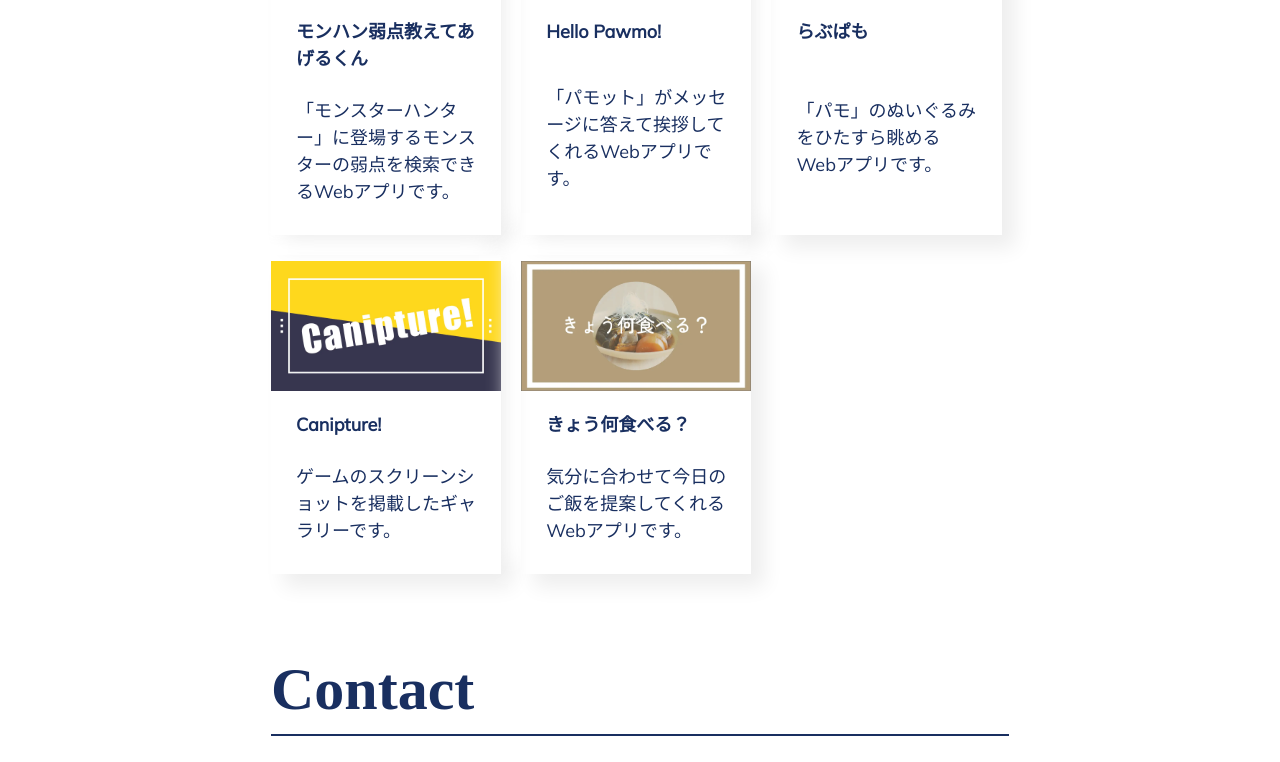
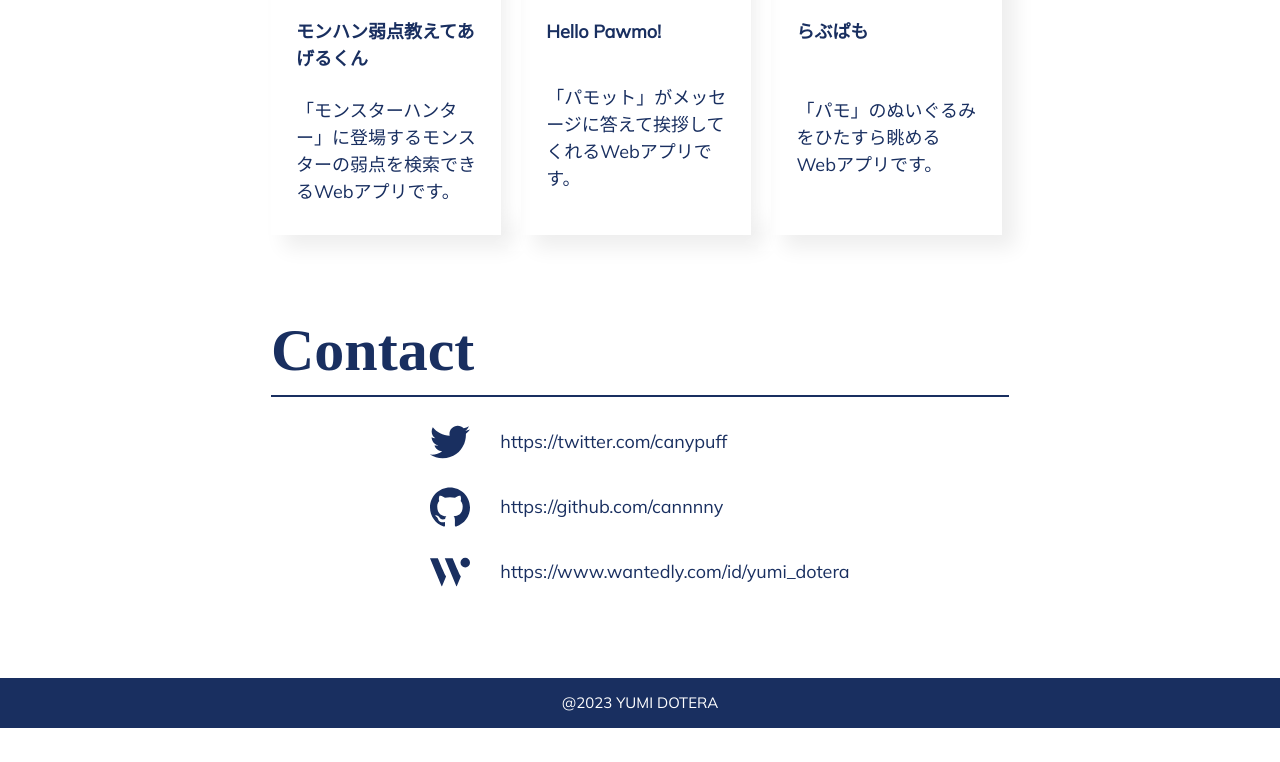
Before and after one commit to cannnny/portfolio, a React (Create React App) app: page / in a window 1280 px wide. Shown: the part 1656-2418 px from the top of the page. After the commit the page ends 2384 px from the top, so only its background shows below. Built offline with nearby package versions, Linux system fonts and the light colour scheme; a web font is replaced by a local one.

Commit message:
worksDataを更新

```diff
--- a/src/App.jsx
+++ b/src/App.jsx
@@ -102,18 +102,18 @@ function App() {
       img: "thumb-lp.webp",
       overview: "「パモ」のぬいぐるみをひたすら眺めるWebアプリです。",
     },
-    {
-      name: "Canipture!",
-      url: "https://canipture.vercel.app/",
-      img: "thumb-ca.webp",
-      overview: "ゲームのスクリーンショットを掲載したギャラリーです。",
-    },
-    {
-      name: "きょう何食べる？",
-      url: "https://whats-for-dinner-cannnny.vercel.app/",
-      img: "thumb-wd.webp",
-      overview: "気分に合わせて今日のご飯を提案してくれるWebアプリです。",
-    },
+    // {
+    //   name: "Canipture!",
+    //   url: "https://canipture.vercel.app/",
+    //   img: "thumb-ca.webp",
+    //   overview: "ゲームのスクリーンショットを掲載したギャラリーです。",
+    // },
+    // {
+    //   name: "きょう何食べる？",
+    //   url: "https://whats-for-dinner-cannnny.vercel.app/",
+    //   img: "thumb-wd.webp",
+    //   overview: "気分に合わせて今日のご飯を提案してくれるWebアプリです。",
+    // },
   ];
 
   return (
```
